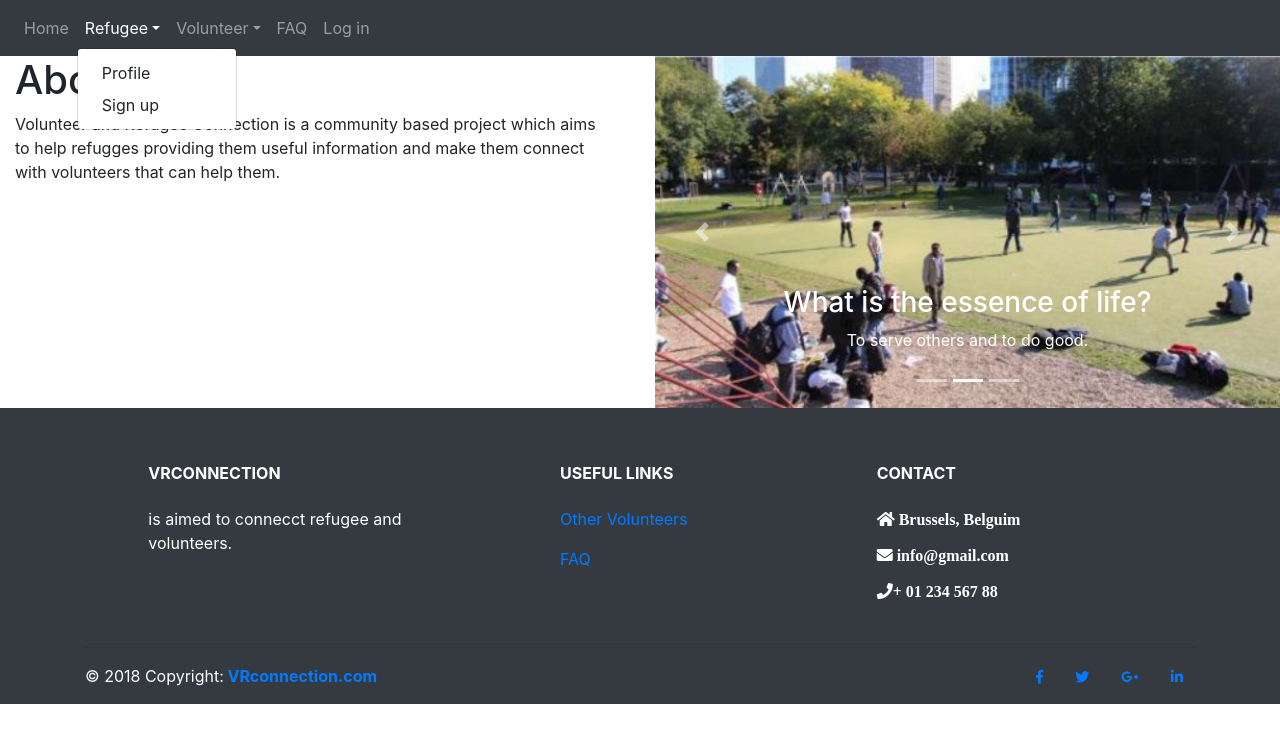
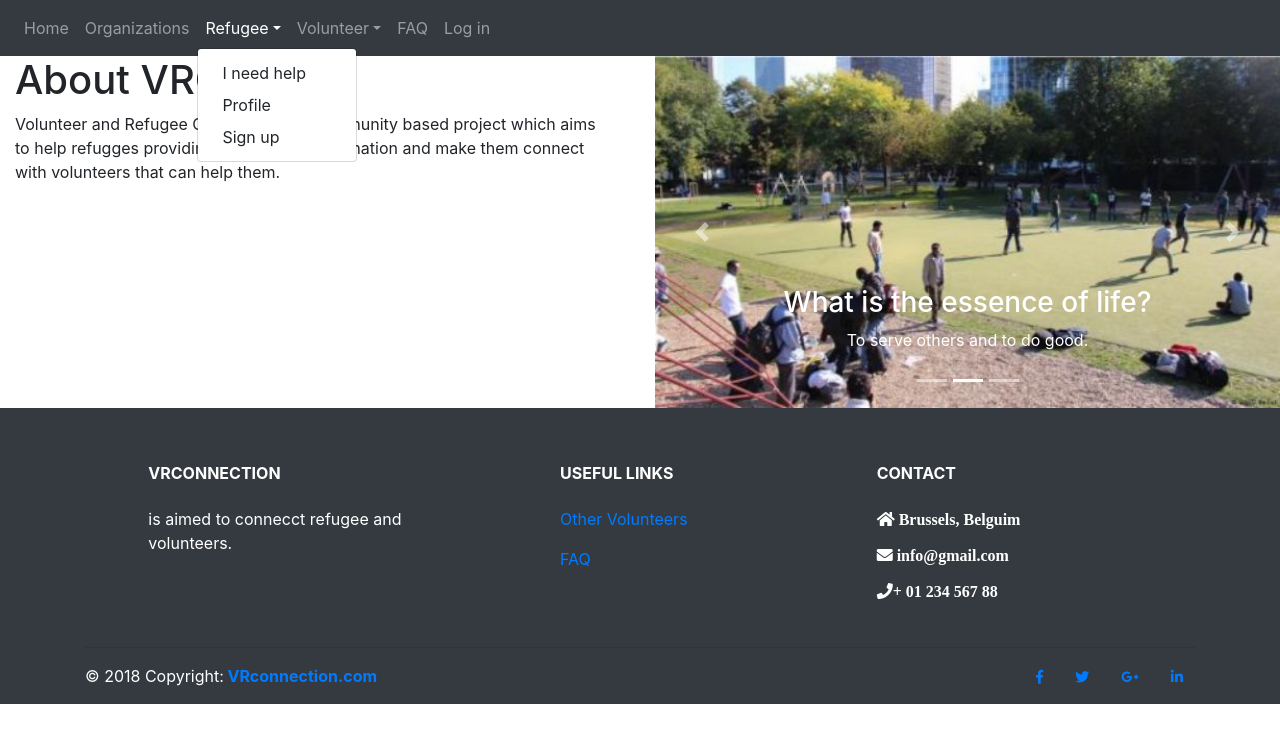
Before and after one commit to HackYourFutureBelgium/class-5-project-vrconnection, a React app in the folder frontend/: page / in a window 1280 px wide. Both pictures are taken after a click on the button "Refugee". Shown: the top 742 px of the page. Built offline with nearby package versions, Linux system fonts and the light colour scheme; no server answers.

Commit message:
Feature/Update add organizations and request of Help

```diff
--- a/frontend/src/components/Menu.jsx
+++ b/frontend/src/components/Menu.jsx
@@ -7,11 +7,14 @@ const Menu = () => (
     <Navbar.Collapse id="responsive-navbar-nav">
       <Nav className="mr-auto">
         <Nav.Link href="/">Home</Nav.Link>
+        <Nav.Link href="/">Organizations</Nav.Link>
         <NavDropdown title="Refugee" id="collasible-nav-dropdown">
+          <NavDropdown.Item href="/refugees/addHelpRequest">I need help</NavDropdown.Item>
           <NavDropdown.Item href="/refugees/profile">Profile</NavDropdown.Item>
           <NavDropdown.Item href="/refugees/signup">Sign up</NavDropdown.Item>
         </NavDropdown>
         <NavDropdown title="Volunteer" id="collasible-nav-dropdown">
+          <NavDropdown.Item href="/volunteers/findHelpRequest">I Can Help</NavDropdown.Item>
           <NavDropdown.Item href="/volunteers/profile">Profile</NavDropdown.Item>
           <NavDropdown.Item href="/volunteers/signup">Sign up</NavDropdown.Item>
         </NavDropdown>
```
